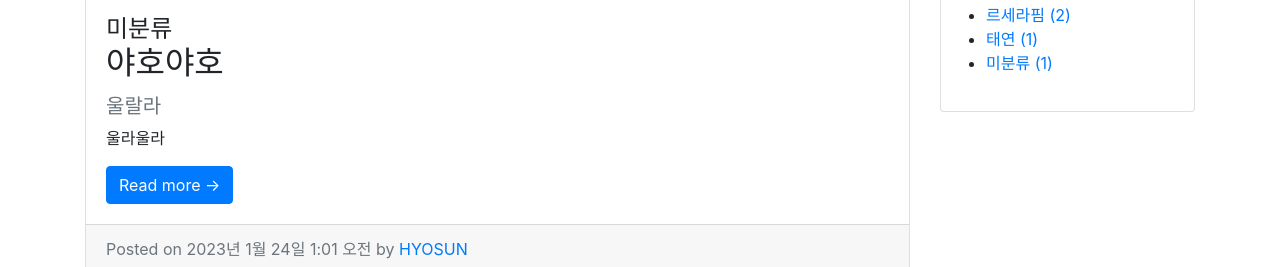
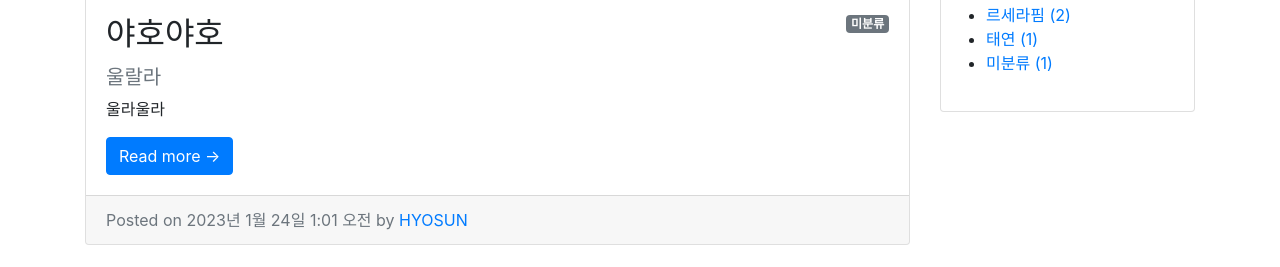
Before and after one commit to hy5sun/django_doit, a Django app: page /blog/ in a window 1280 px wide. Shown: the part 340-607 px from the top of the page. Run offline with Django 4.2, Linux system fonts and the light colour scheme; data comes from the database, SQL or seed files in the repository; some libraries are stand-ins or nearby versions.

Commit message:
fix post_list design & error

```diff
--- a/project/doitsite/blog/templates/blog/post_list.html
+++ b/project/doitsite/blog/templates/blog/post_list.html
@@ -20,7 +20,7 @@
                     {% if p.category %}
                         <span class="badge badge-secondary float-right">{{ p.category }}</span>
                     {% else %}
-                        <span class="card-title h4">미분류</span>
+                        <span class="badge badge-secondary float-right">미분류</span>
                     {% endif %}
 
                     <!-- Title -->
--- a/project/doitsite/blog/views.py
+++ b/project/doitsite/blog/views.py
@@ -37,7 +37,7 @@ class PostCreate(LoginRequiredMixin, CreateView):
 
 def category_page(request, slug):
     if slug == 'no_category':
-        category = '미분류',
+        category = '미분류'
         post_list = Post.objects.filter(category=None)
     else:
         category = Category.objects.get(slug=slug)
```
